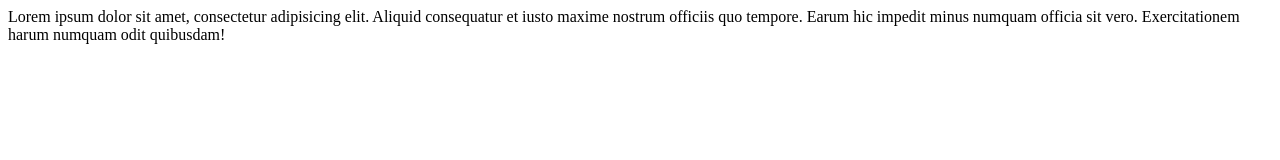
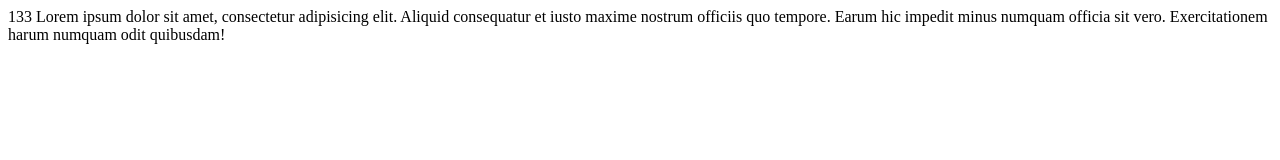
Before and after one commit to IhorShmidt/training-center, a plain HTML site: page index.html in a window 1280 px wide. Drawn offline with Linux system fonts and the light colour scheme.

Commit message:
confflict

```diff
--- a/index.html
+++ b/index.html
@@ -5,7 +5,7 @@
 	<title>Document</title>
 </head>
 <body>
-    Lorem ipsum dolor sit amet, consectetur adipisicing elit. Aliquid consequatur et iusto maxime nostrum officiis quo tempore. Earum hic impedit minus numquam officia sit vero. Exercitationem harum numquam odit quibusdam!
+133    Lorem ipsum dolor sit amet, consectetur adipisicing elit. Aliquid consequatur et iusto maxime nostrum officiis quo tempore. Earum hic impedit minus numquam officia sit vero. Exercitationem harum numquam odit quibusdam!
 
 </body>
 </html>
```
